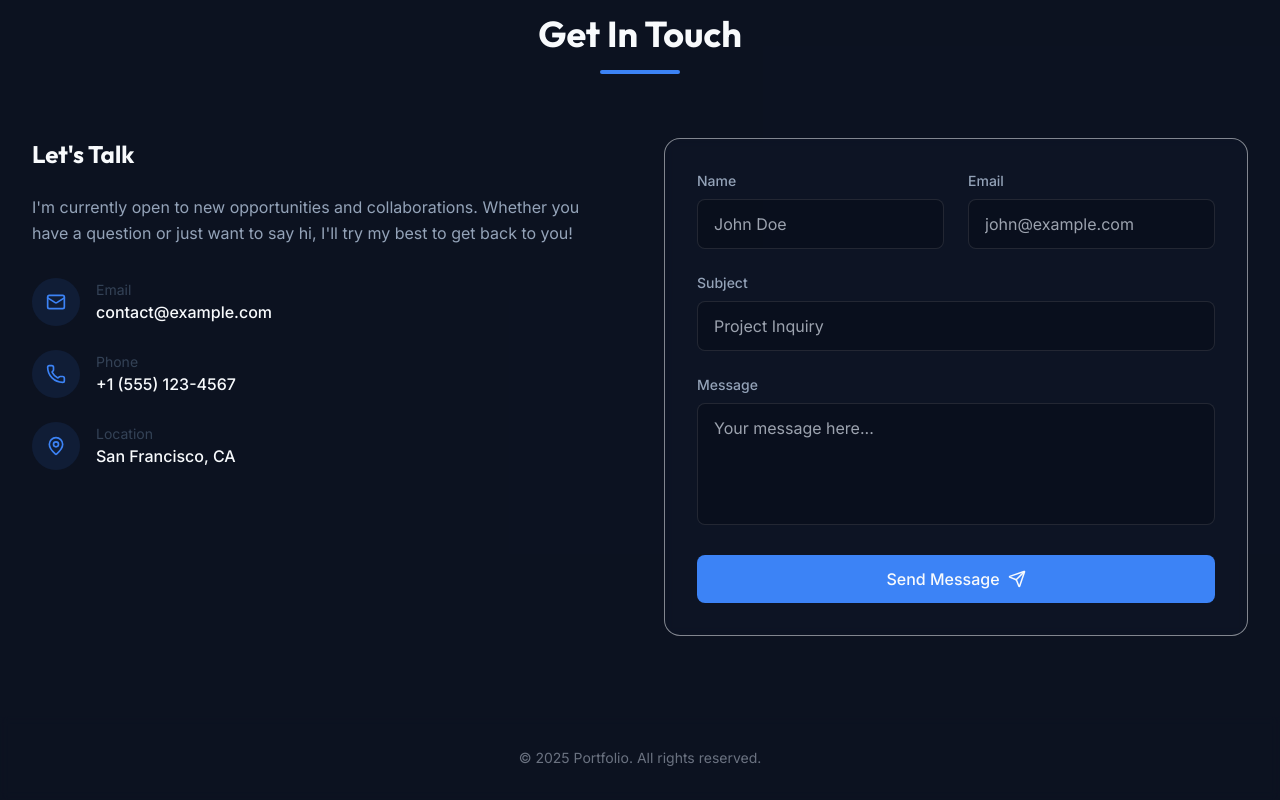
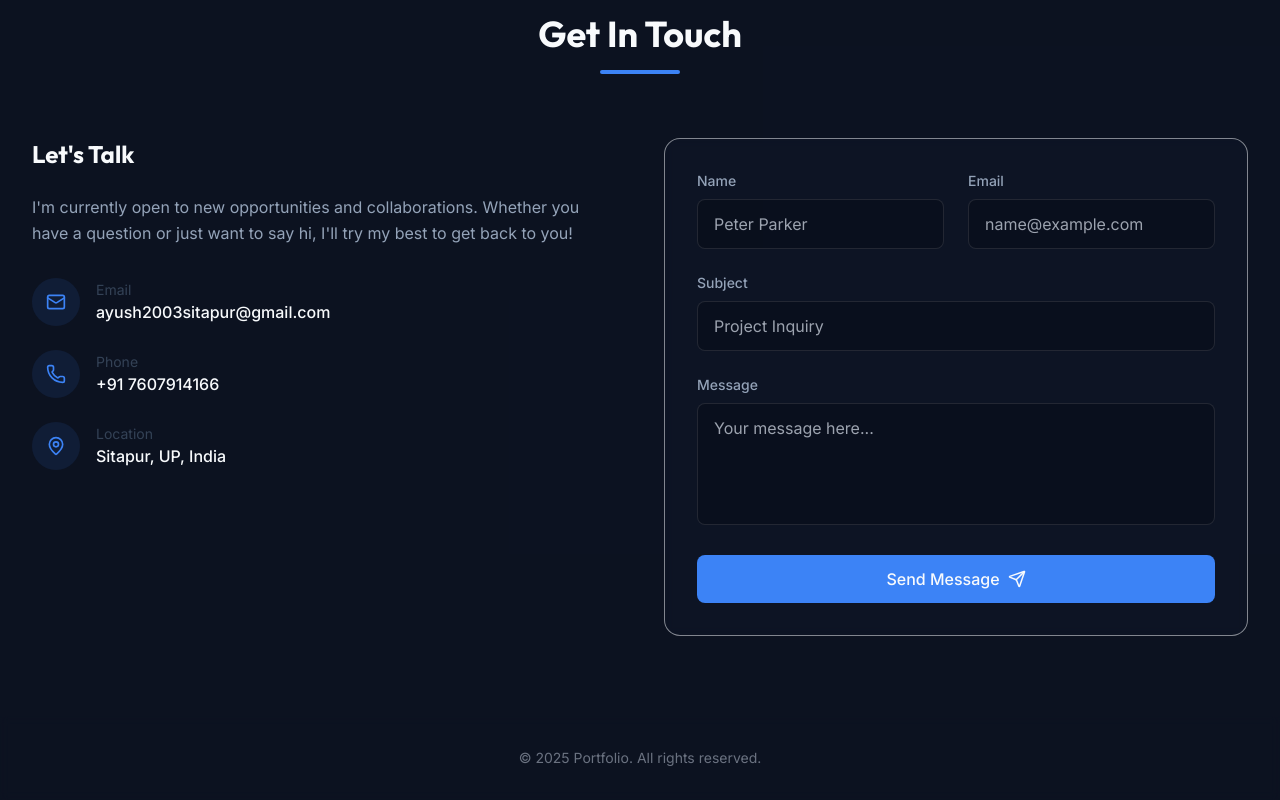
Before and after one commit to Ayush-Verma34/Portfolio-A, a React (Vite) app: page / in a window 1280 px wide. Shown: the part 3257-4057 px from the top of the page. Built offline with nearby package versions, Linux system fonts and the light colour scheme.

Commit message:
info updated

```diff
--- a/src/components/Contact.tsx
+++ b/src/components/Contact.tsx
@@ -40,7 +40,7 @@ const Contact: React.FC = () => {
                                 </div>
                                 <div>
                                     <p className="text-sm text-secondary">Email</p>
-                                    <p className="font-medium">contact@example.com</p>
+                                    <p className="font-medium">ayush2003sitapur@gmail.com</p>
                                 </div>
                             </div>
 
@@ -50,7 +50,7 @@ const Contact: React.FC = () => {
                                 </div>
                                 <div>
                                     <p className="text-sm text-secondary">Phone</p>
-                                    <p className="font-medium">+1 (555) 123-4567</p>
+                                    <p className="font-medium">+91 7607914166</p>
                                 </div>
                             </div>
 
@@ -60,7 +60,7 @@ const Contact: React.FC = () => {
                                 </div>
                                 <div>
                                     <p className="text-sm text-secondary">Location</p>
-                                    <p className="font-medium">San Francisco, CA</p>
+                                    <p className="font-medium">Sitapur, UP, India</p>
                                 </div>
                             </div>
                         </div>
@@ -82,7 +82,7 @@ const Contact: React.FC = () => {
                                         type="text"
                                         id="name"
                                         className="w-full bg-black/20 border border-foreground/10 rounded-lg px-4 py-3 text-foreground focus:outline-none focus:border-primary transition-colors"
-                                        placeholder="John Doe"
+                                        placeholder="Peter Parker"
                                     />
                                 </div>
                                 <div>
@@ -91,7 +91,7 @@ const Contact: React.FC = () => {
                                         type="email"
                                         id="email"
                                         className="w-full bg-black/20 border border-foreground/10 rounded-lg px-4 py-3 text-foreground focus:outline-none focus:border-primary transition-colors"
-                                        placeholder="john@example.com"
+                                        placeholder="name@example.com"
                                     />
                                 </div>
                             </div>
```
